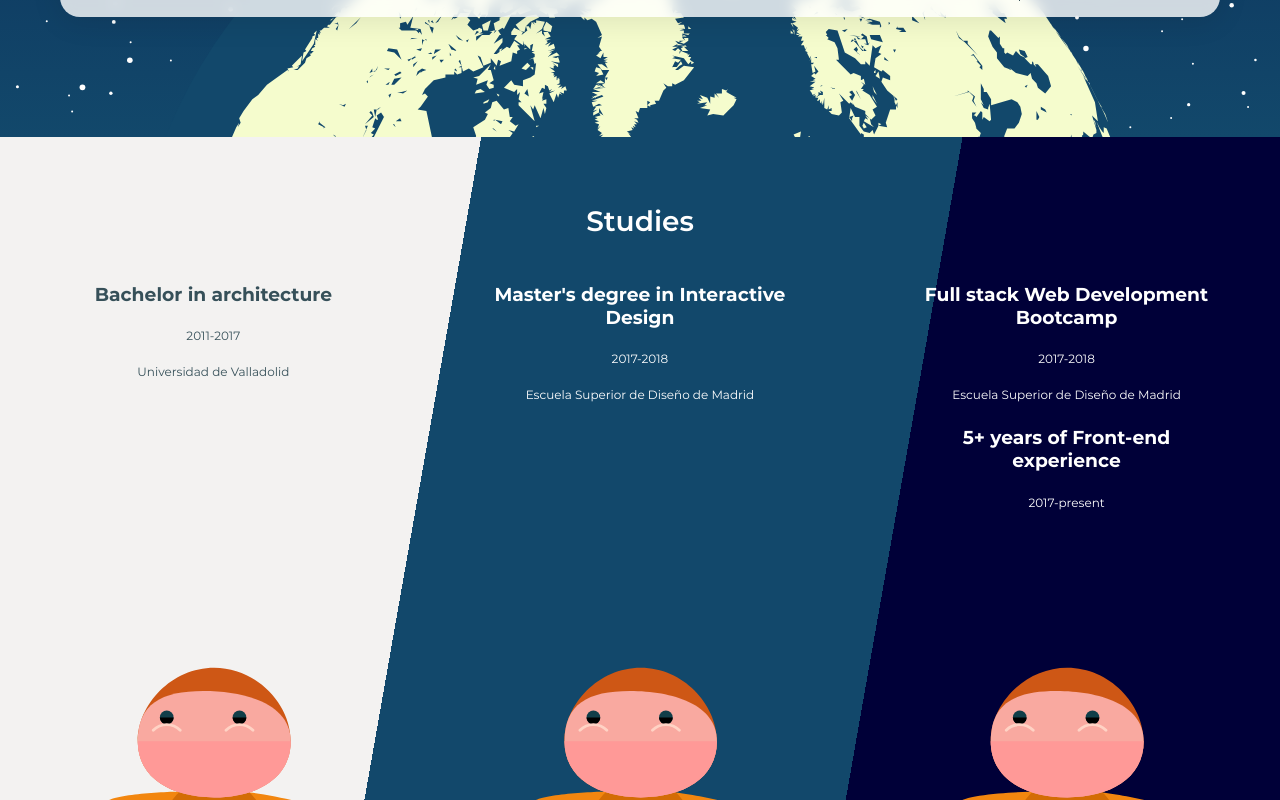
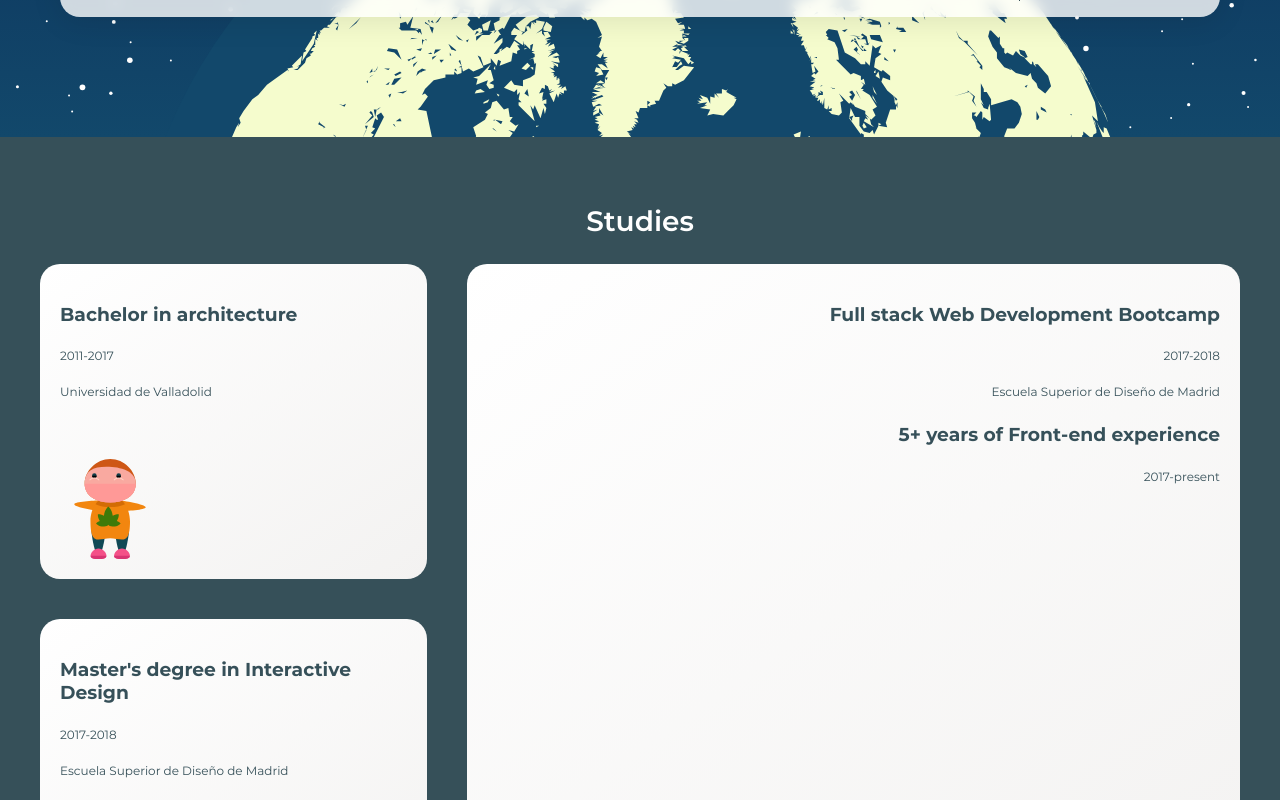
Before and after one commit to PedroOndh/pedroondh.github.io, a Nuxt app: page / in a window 1280 px wide. Shown: the part 1800-2600 px from the top of the page. Built offline with nearby package versions, Linux system fonts and the light colour scheme.

Commit message:
feat(studies): changing layout

```diff
--- a/components/AboutMe.vue
+++ b/components/AboutMe.vue
@@ -35,7 +35,6 @@
     }
     &__background {
       background-color: $light-blue;
-      //background: url('/assets/background-tile.svg');
       &:after {
         content: '';
         background: linear-gradient(40deg, rgba($light-blue, 0.7) 0%, rgba($white, 0.8) 100%);
--- a/components/Studies.vue
+++ b/components/Studies.vue
@@ -1,5 +1,5 @@
 <template>
-  <section class="cv-studies" id="studies">
+  <section class="cv-studies cv-section" id="studies">
     <h2 class="cv-studies__title">Studies</h2>
     <div class="cv-studies__wrapper">
       <div class="cv-studies__section cv-studies__section--first">
@@ -55,18 +55,17 @@
 <style lang="scss" scoped>
   .cv-studies {
     $component-class: &;
-    background: linear-gradient(
-      100deg,
-      $grey 0%,
-      $grey 33.33%,
-      $dark-blue 33.33%,
-      $dark-blue 66.66%,
-      $dark-black 66.66%,
-      $dark-black 100%
-    );
+    background: $black;
     padding-top: rem(40px);
+    padding-bottom: rem(40px);
     &__wrapper {
-      display: flex;
+      display: grid;
+      grid-template-areas:
+        "first third"
+        "second third";
+      grid-template-rows: 1fr 1fr;
+      grid-template-columns: 1fr 2fr;
+      gap: rem(40px);
     }
     &__title {
       color: $white;
@@ -75,29 +74,30 @@
       display: flex;
       flex-direction: column;
       justify-content: space-between;
-      width: 33.33%;
-      padding: 0 5%;
+      padding: rem(20px);
+      border-radius: rem(20px);
+      background: linear-gradient(145deg, $white, $grey);
       &--first {
-        #{$component-class} {
-          &__section-title,
-          &__section-info {
-            color: $black;
-          }
-        }
+        grid-area: first;
+        text-align: left;
       }
-      &--second,
+      &--second {
+        grid-area: second;
+        text-align: left;
+      }
       &--third {
-        #{$component-class} {
-          &__section-title,
-          &__section-info {
-            color: $white;
-          }
-        }
+        grid-area: third;
+        text-align: right;
       }
     }
+    &__section-title,
+    &__section-info {
+      color: $black;
+    }
     &__section-image {
-      height: rem(500px);
-      margin-top: rem(40px);
+      width: rem(100px);
+      height: rem(100px);
+      margin-top: rem(20px);
     }
     @media screen and (max-width: $breakpoint__tablet--max) {
       background: $grey;
```
Also changed, not shown: 1 other file (tests, documents, lock files or other folders).
